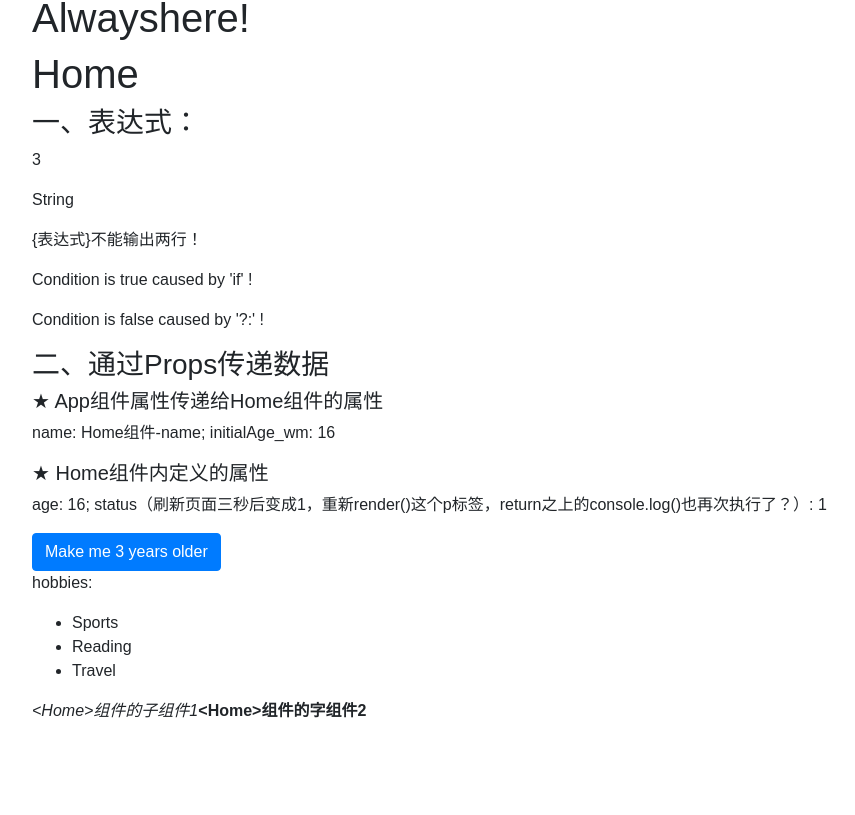
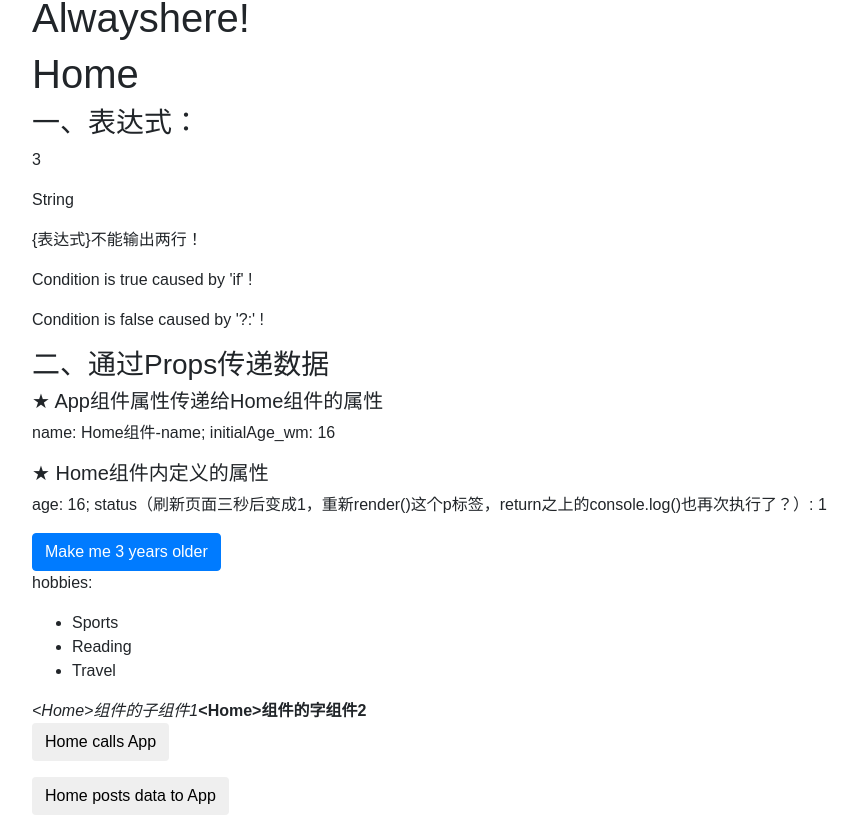
Before and after one commit to Alwaysherewithme/React_App_Playground, a React (Create React App) app: page / in a window 1280 px wide. Shown: the part 255-1070 px from the top of the page, without its empty margins (38-893 px from the left). Before the commit the page ends 978 px from the top, so only its background shows below. Built offline with nearby package versions, Linux system fonts and the light colour scheme.

Commit message:
Communicating between Parent and Child components

```diff
--- a/src/App.js
+++ b/src/App.js
@@ -7,11 +7,21 @@ import logo from './logo.svg';
 import './App.css';
 
 class App extends Component {
+
+  onGreet_wm() {
+    alert("子组件Home向父组件App通信……")
+  }
+
+  onPost_wm(age) {
+    alert("父组件App接收到子组件Home传来的age："+age)
+  }
+
   render() {
     const user = {
       name: "App组件内定义的对象user-name",
       hobbies: ["Sports", "Reading", "Travel"]
     }
+
     return (
       <div>
         <div className="App">
@@ -37,7 +47,8 @@ class App extends Component {
           </div>
           <div className="row">
             <div className="col-xs-1 col-xs-offset-11">
-              <Home name={"Home组件-name"} initialAge_wm={16} user={user}>
+              <Home name={"Home组件-name"} initialAge_wm={16} user={user} greet={this.onGreet_wm} post={this.onPost_wm}>
+              {/* 上行不使用this.onGreet_wm.bind(this)是因为onGreet_wm()中没用到this */}
                 <div>
                   <i>&lt;Home&gt;组件的子组件1</i>
                   <b>&lt;Home&gt;组件的字组件2</b>
--- a/src/components/Home.js
+++ b/src/components/Home.js
@@ -24,6 +24,10 @@ export default class Home extends Component {
       age: this.state.age+3
     })
     console.log(this);
+  }
+
+  handlePost_wm() {
+    this.props.post(this.state.age)  // post(...)为父组件App传来的函数，age为子组件Home的state里的
   }
 
   render() {
@@ -64,6 +68,11 @@ export default class Home extends Component {
               <div>{this.props.children}</div>
               { /* <div>{this.props.children.map((item, i) => <div>{item}</div>)}</div>
                   // 错误写法！this.props.children.map is not a function*/}
+
+              <button onClick={this.props.greet} className="btn btn-default">Home calls App</button>
+              <p></p>
+              <button onClick={this.handlePost_wm.bind(this)} className="btn btn-default">Home posts data to App</button>
+              {/* 上行使用了bind(this)是因为handlePost_wm()里用到了this */}
             </div>
           </div>
         </div>
@@ -75,10 +84,10 @@ Home.propTypes = {
   name: PropTypes_wm.string,
   age: PropTypes_wm.number,
   user: PropTypes_wm.object,
+  greet: PropTypes_wm.func,
   /*
   PropTypes_wm.array,
   PropTypes_wm.bool,
-  PropTypes_wm.func,
   PropTypes_wm.symbol
   */
   children: PropTypes_wm.element.isRequired
```
